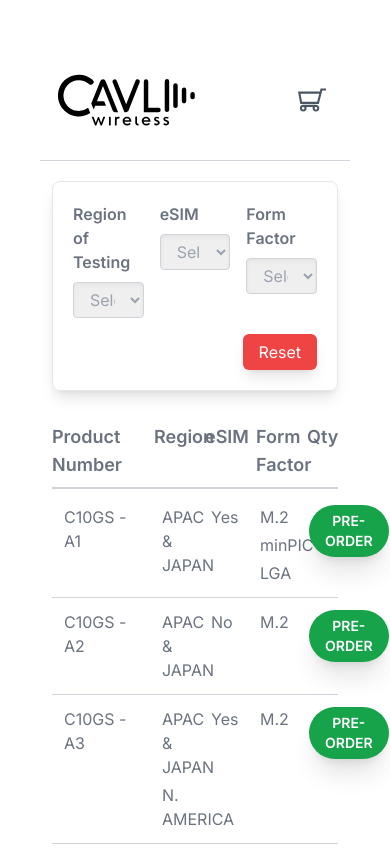
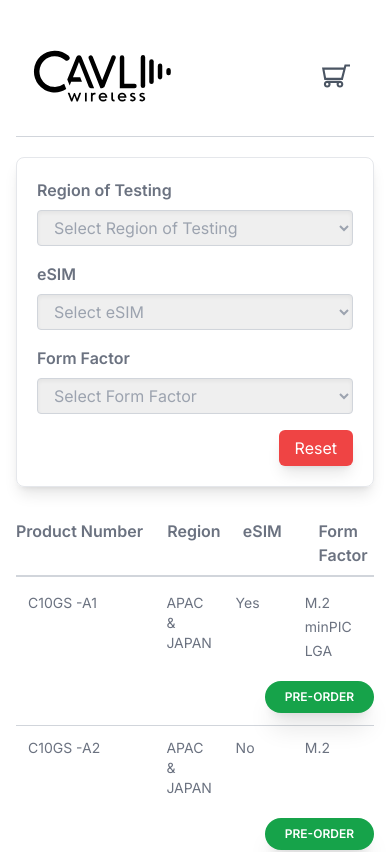
Before and after one commit to richalsthomask/calvi_wireless_demo, a Next.js app: page / in a window 390 px wide. Shown: the top 852 px of the page. Built offline with nearby package versions, Linux system fonts and the light colour scheme.

Commit message:
made some style changes to better suite small devices

```diff
--- a/app/page.js
+++ b/app/page.js
@@ -54,7 +54,7 @@
   ]);
 
   return (
-    <main className="w-full min-h-screen bg-white p-10">
+    <main className="w-full min-h-screen bg-white p-4 sm:p-10">
       <div className="mx-auto max-w-4xl w-full flex flex-col">
         <div className="px-3 py-5 flex flex-row items-center justify-between gap-5">
           <LogoIcon className="h-20" />
@@ -66,9 +66,9 @@
           </button>
         </div>
         <div className="h-px w-full bg-gray-300" />
-        <div className="w-full px-3 flex flex-col gap-5">
+        <div className="w-full sm:px-3 flex flex-col gap-5">
           <div className="mt-5 p-5 border rounded-lg shadow-lg flex flex-col">
-            <div className="w-full grid grid-cols-3 gap-4">
+            <div className="w-full flex flex-col md:grid md:grid-cols-3 gap-4">
               {/* filter dropdowns */}
               {filterValus.map((filter, filterIndex) => (
                 <div key={filterIndex} className="flex flex-col gap-2">
@@ -115,13 +115,13 @@
               </button>
             </div>
           </div>
-          <div className="mt-3 w-full grid grid-cols-6 gap-5 font-semibold pb-2 text-gray-500 text-lg border-b-2 border-gray-300">
+          <div className="mt-3 w-full grid grid-cols-5 md:grid-cols-6 gap-5 font-semibold pb-2 text-gray-500 text-base sm:text-lg border-b-2 border-gray-300">
             {/* table headings */}
             <span className="col-span-2">Product Number</span>
             <span>Region</span>
             <span>eSIM</span>
             <span>Form Factor</span>
-            <span className="mx-auto">Qty</span>
+            <span className="mx-auto hidden md:block">Qty</span>
           </div>
           <div className="-mt-4 divide-y divide-gray-300">
             {/* table rows */}
@@ -141,7 +141,7 @@
               .map((product, productIndex) => (
                 <div
                   key={productIndex}
-                  className="py-3 pl-3 w-full grid grid-cols-6 gap-5 text-gray-500"
+                  className="py-3 pl-3 w-full grid grid-cols-5 md:grid-cols-6 gap-5 text-sm sm:text-base text-gray-500"
                 >
                   <span className="col-span-2">{product.label}</span>
                   <div className="flex flex-col gap-1">
@@ -161,9 +161,12 @@
                       <span key={index}>{val}</span>
                     ))}
                   </div>
-                  <span className="mx-auto">
+                  <span className="hidden md:block mx-auto">
                     <OrderButton {...{ product, cart, setCart }} />
                   </span>
+                  <div className="md:hidden col-span-6 flex justify-end">
+                    <OrderButton {...{ product, cart, setCart }} />
+                  </div>
                 </div>
               ))}
           </div>
--- a/components/Cart.jsx
+++ b/components/Cart.jsx
@@ -96,16 +96,16 @@
           <TrashIcon className="h-4" />
         </button>
       </div>
-      <div className="border-y py-1.5 px-4 w-full grid grid-cols-11 gap-2">
+      <div className="border-y py-1.5 px-4 w-full grid grid-cols-8 sm:grid-cols-11 gap-2">
         <span>#</span>
         <span className="col-span-3">Name</span>
         <span className="col-span-2">Region</span>
-        <span className="">Esim</span>
-        <span className="col-span-2">Form Factor</span>
+        <span className="hidden sm:block">Esim</span>
+        <span className="col-span-2 hidden sm:block">Form Factor</span>
         <span className="">Price</span>
         <span className="text-center">Qty</span>
       </div>
-      <div className="border-y py-1.5 px-4 w-full grid grid-cols-11 gap-2 text-gray-500 font-light text-xs">
+      <div className="border-y py-1.5 px-4 w-full grid grid-cols-8 sm:grid-cols-11 gap-2 text-gray-500 font-light text-xs">
         <span>{index + 1}</span>
         <span className="col-span-3">{productDetails.label}</span>
         <span className="col-span-2 flex flex-col">
@@ -115,8 +115,10 @@
             </span>
           ))}
         </span>
-        <span className="">{productDetails.eSIM ? "Yes" : "No"}</span>
-        <span className="col-span-2 flex flex-col">
+        <span className="hidden sm:block">
+          {productDetails.eSIM ? "Yes" : "No"}
+        </span>
+        <span className="col-span-2 hidden sm:flex flex-col">
           {productDetails.formFactors.map((val, index) => (
             <span key={index}>{val}</span>
           ))}
--- a/components/OrderButton.jsx
+++ b/components/OrderButton.jsx
@@ -101,7 +101,7 @@
           },
         ])
       }
-      className="px-4 py-1.5 rounded-full bg-green-600 hover:bg-green-500 text-sm shadow-xl text-white font-semibold"
+      className="px-5 py-2 rounded-full bg-green-600 hover:bg-green-500 text-xs sm:text-sm shadow-xl text-white font-semibold"
     >
       PRE-ORDER
     </button>
--- a/next.config.js
+++ b/next.config.js
@@ -2,7 +2,7 @@
  * @type {import('next').NextConfig}
  */
 const nextConfig = {
-  output: "export",
+  // output: "export",
 };
 
 module.exports = nextConfig;
--- a/package.json
+++ b/package.json
@@ -6,8 +6,7 @@
     "dev": "next dev",
     "build": "next build",
     "start": "next start",
-    "lint": "next lint",
-    "export": "next export"
+    "lint": "next lint"
   },
   "dependencies": {
     "@headlessui/react": "^1.7.17",
```
